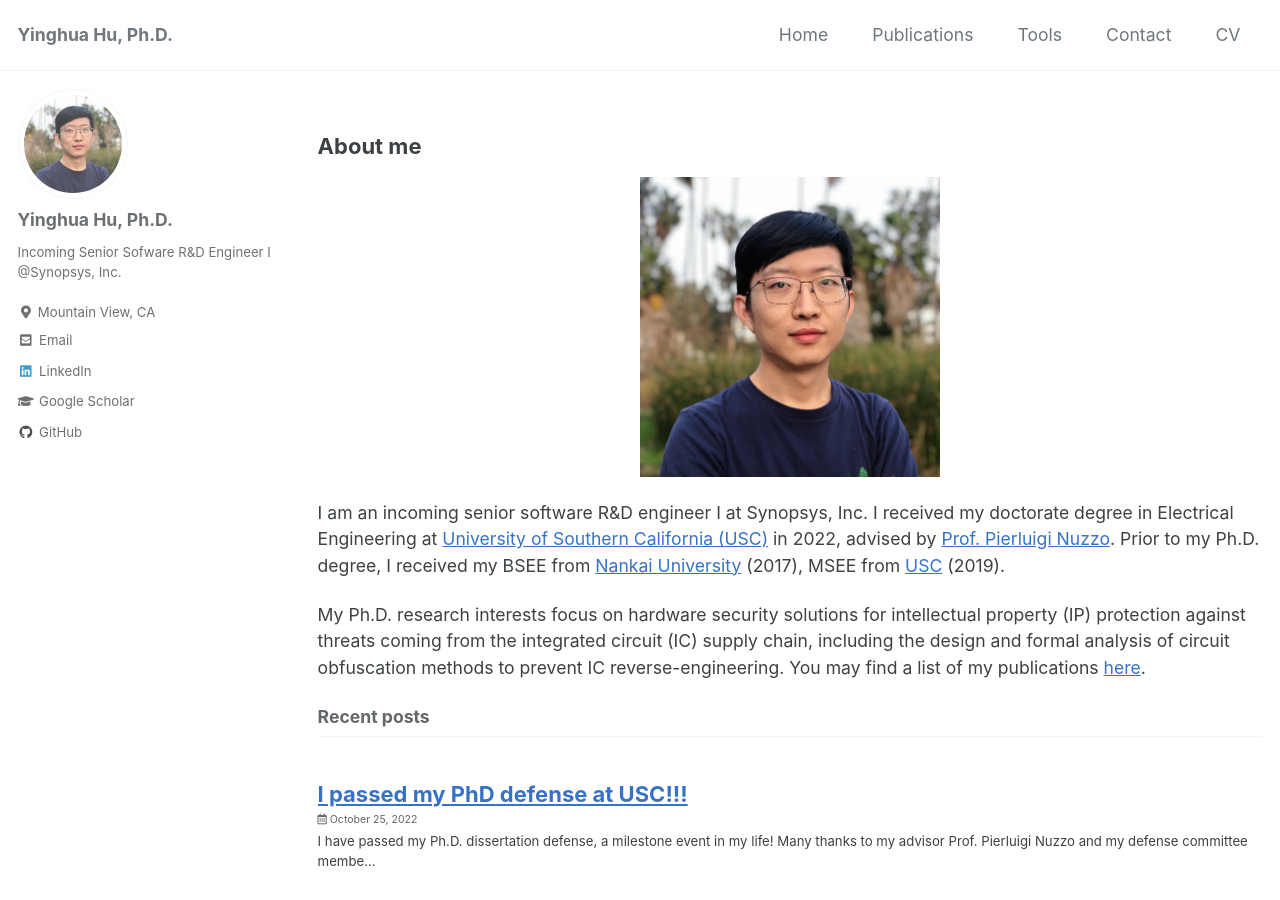
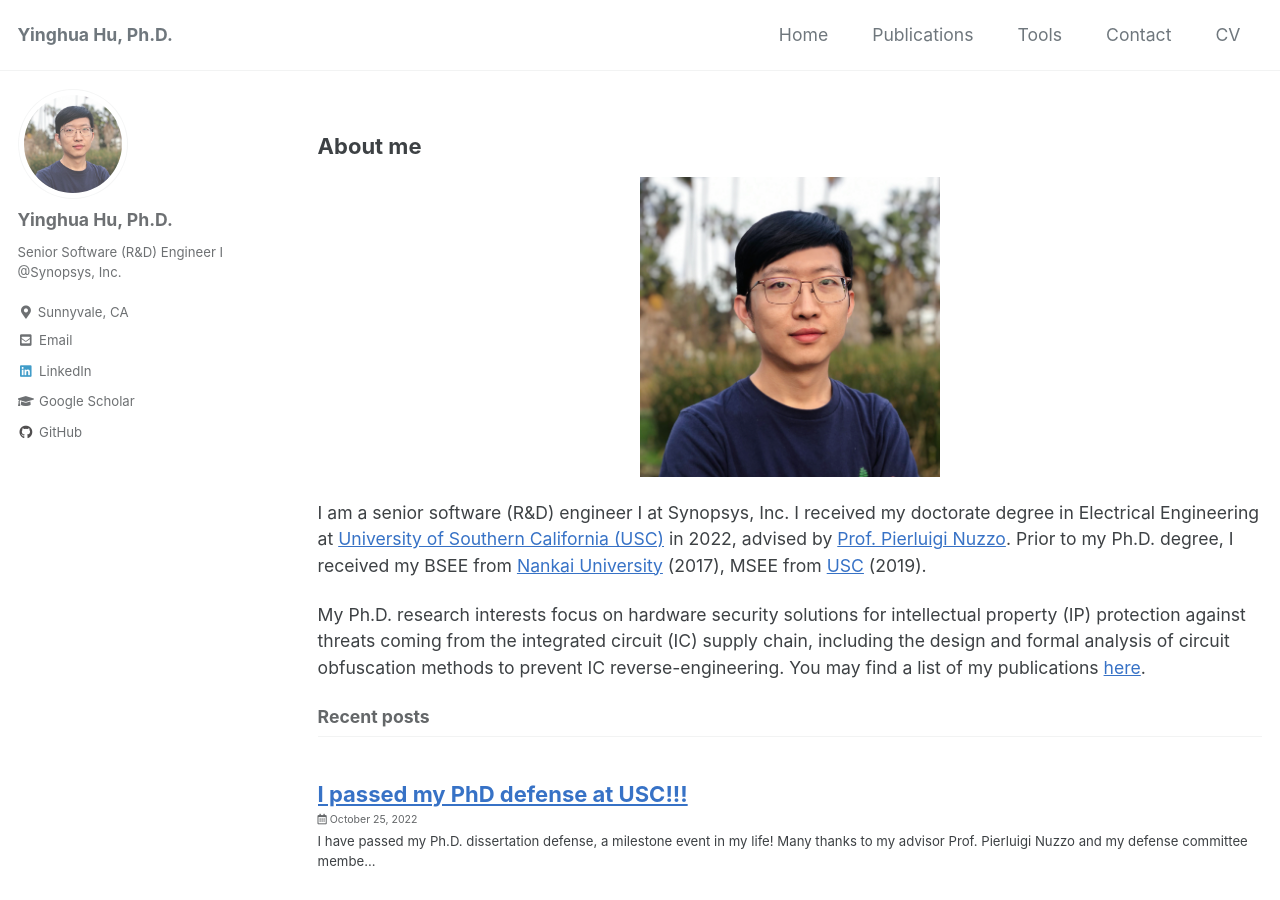
Before and after one commit to yinghuah/yinghuah.github.io, a Jekyll site: the page built from index.html, in a window 1280 px wide and 900 px high. Built offline with Jekyll 4.4.1, drawn with Linux system fonts in a browser that asks for light colours; cached includes are drawn as plain includes; the list of posts is cut into pages by our own code.

Commit message:
Joined Synopsys Inc.

```diff
--- a/_config.yml
+++ b/_config.yml
@@ -103,9 +103,9 @@ analytics:
 author:
   name             : "Yinghua Hu, Ph.D."
   avatar           : "/assets/images/Yinghua_Hu_profile.JPG"
-  bio              : "Incoming Senior Sofware R&D Engineer I @Synopsys, Inc."
-  location         : "Mountain View, CA"
-  email            : # "yinghuah AT usc DOT edu"
+  bio              : "Senior Software (R&D) Engineer I @Synopsys, Inc."
+  location         : "Sunnyvale, CA"
+  email            :
   links:
     - label: "Email"
       icon: "fas fa-fw fa-envelope-square"
--- a/_layouts/home.html
+++ b/_layouts/home.html
@@ -11,7 +11,7 @@ classes: wide
 <img src="/assets/images/Yinghua_Hu_profile.JPG" alt="profile_photo" style="width:300px;height:300px;">
 </p>
 <p>
-  I am an incoming senior software R&D engineer I at Synopsys, Inc. I received my doctorate degree in Electrical Engineering at <a href="https://www.usc.edu/">University of Southern California (USC)</a> in 2022, advised by <a href="https://descyphy.usc.edu/">Prof. Pierluigi Nuzzo</a>. Prior to my Ph.D. degree, I received my BSEE from <a href="https://en.nankai.edu.cn/">Nankai University</a> (2017), MSEE from <a href="https://www.usc.edu/">USC</a> (2019).
+  I am a senior software (R&D) engineer I at Synopsys, Inc. I received my doctorate degree in Electrical Engineering at <a href="https://www.usc.edu/">University of Southern California (USC)</a> in 2022, advised by <a href="https://descyphy.usc.edu/">Prof. Pierluigi Nuzzo</a>. Prior to my Ph.D. degree, I received my BSEE from <a href="https://en.nankai.edu.cn/">Nankai University</a> (2017), MSEE from <a href="https://www.usc.edu/">USC</a> (2019).
 </p>
 <p>
   My Ph.D. research interests focus on hardware security solutions for intellectual property (IP) protection against threats coming from the integrated circuit (IC) supply chain, including the design and formal analysis of circuit obfuscation methods to prevent IC reverse-engineering. You may find a list of my publications <a href="/publication/">here</a>.
```
Also changed, not shown: _pages/contact.md (+3 -3 lines), 1 other file.
